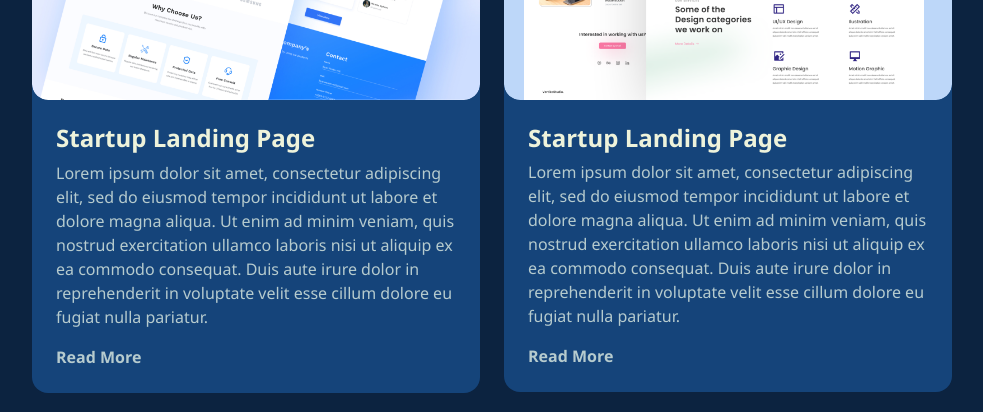
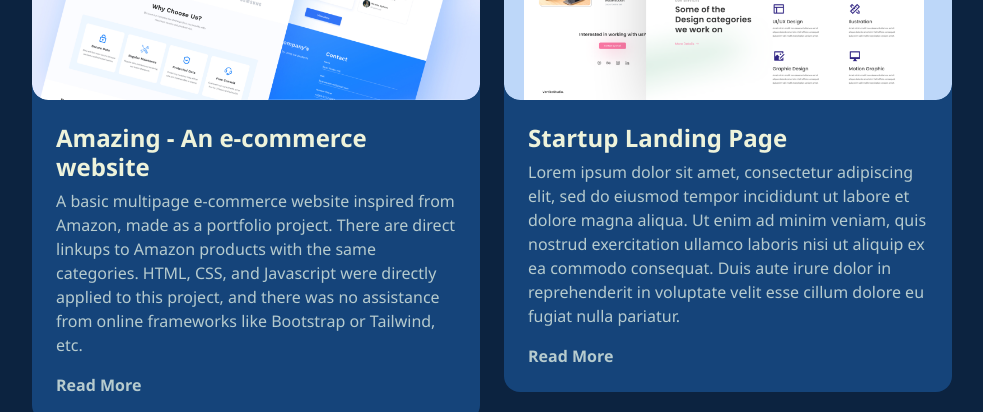
Before and after one commit to priyoarman/consolelogpriyo, a plain HTML site: page index.html in a window 1280 px wide. Shown: the part 2120-2532 px from the top of the page, without its empty margins (268-1251 px from the left). Drawn offline with Linux system fonts and the light colour scheme; a web font is replaced by a local one.

Commit message:
Update index.html

```diff
--- a/index.html
+++ b/index.html
@@ -167,9 +167,9 @@
                                 <img class="rounded-4" src="./assets/images/project-1.jpg" alt="project-1">
                             </div>
                             <div class="card-custom-content p-4">
-                                <h4>Startup Landing Page</h4>
-                                <p>Lorem ipsum dolor sit amet, consectetur adipiscing elit, sed do eiusmod tempor incididunt ut labore et dolore magna aliqua. Ut enim ad minim veniam, quis nostrud exercitation ullamco laboris nisi ut aliquip ex ea commodo consequat. Duis aute irure dolor in reprehenderit in voluptate velit esse cillum dolore eu fugiat nulla pariatur.</p>
-                                <a href="#" class="link-custom">Read More</a>
+                                <h4>Amazing - An e-commerce website</h4>
+                                <p>A basic multipage e-commerce website inspired from Amazon, made as a portfolio project. There are direct linkups to Amazon products with the same categories. HTML, CSS, and Javascript were directly applied to this project, and there was no assistance from online frameworks like Bootstrap or Tailwind, etc.</p>
+                                <a href="https://priyoarman.github.io/amazingweb/" class="link-custom">Read More</a>
                             </div>
                         </div>
                     </div>
```
